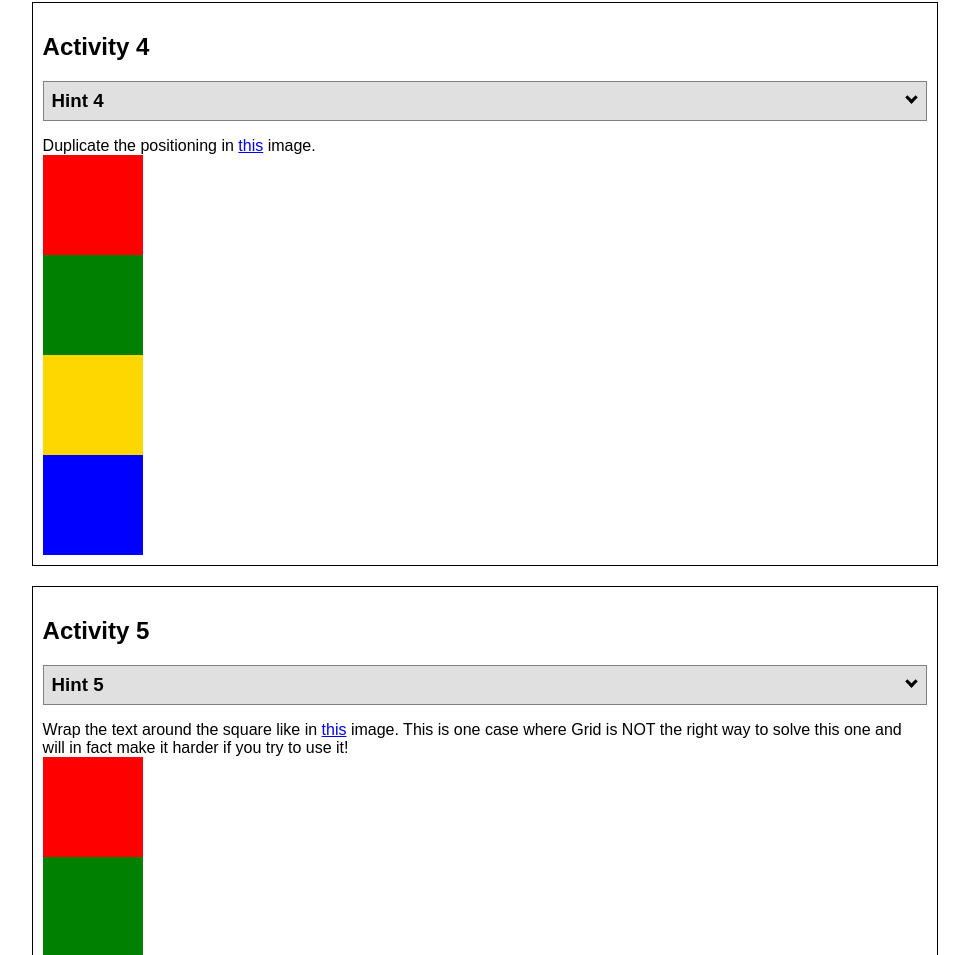
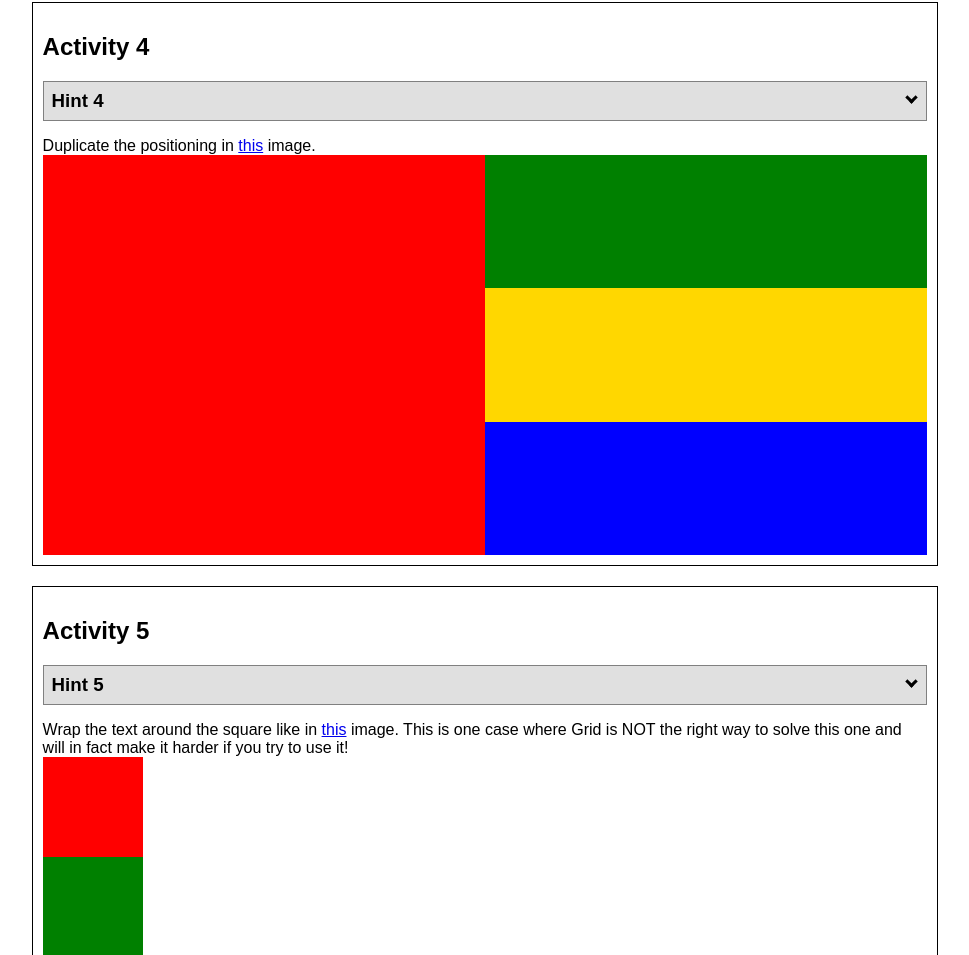
Before and after one commit to dnbravo0/wdd130, a plain HTML site: page positioning.html in a window 1280 px wide. Shown: the part 2039-2994 px from the top of the page, without its empty margins (155-1124 px from the left). Drawn offline with Linux system fonts and the light colour scheme.

Commit message:
fourth activity completed

```diff
--- a/positionstyles.css
+++ b/positionstyles.css
@@ -109,29 +109,33 @@
 .content4 {
   /* This is the parent of the activity 4 boxes. */
   height: 400px;
+  display: grid;
+  grid-template-columns: 1fr 1fr;
+
 }
 
 .red4 {
-  width: 100px;
-  height: 100px;
+  width: 100%;
+  height: 100%;
   background-color: red;
+  grid-row: 1/4;
 }
 
 .green4 {
-  width: 100px;
-  height: 100px;
+  width: 100%;
+  height: 100%;
   background-color: green;
 }
 
 .yellow4 {
-  width: 100px;
-  height: 100px;
+  width: 100%;
+  height: 100%;
   background-color: gold;
 }
 
 .blue4 {
-  width: 100px;
-  height: 100px;
+  width: 100%;
+  height: 100%;
   background-color: blue;
 }
 
```
